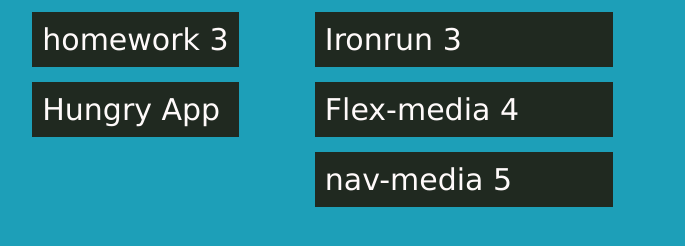
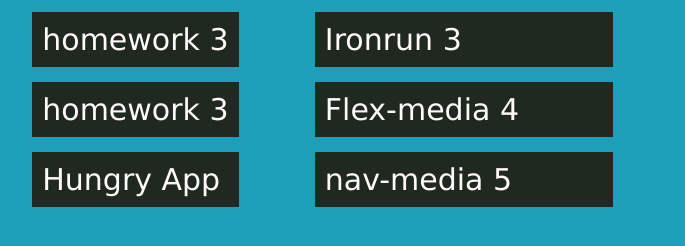
Before and after one commit to bexruzFrontDev/portfolio-zafarbek2, a plain HTML site: page index.html in a window 1280 px wide. Shown: the part 344-590 px from the top of the page, 104-789 px from the left. Drawn offline with Linux system fonts and the light colour scheme.

Commit message:
Update index.html

```diff
--- a/index.html
+++ b/index.html
@@ -14,6 +14,7 @@
         <a href="https://bexruzfrontdev.github.io/portfolio-zafarbek2/">homework1</a>
         <a href="https://bexruzfrontdev.github.io/z-a-f-a-r-b-e-k/">homework 2</a>
         <a href="https://bexruzfrontdev.github.io/23456789/">homework 3</a>
+        <a href="https://bexruzfrontdev.github.io/zafarbekk/">homework 3</a>
 
          <a href=" https://bexruzfrontdev.github.io/hungry-app-media/">Hungry App</a>
       </div>
```
